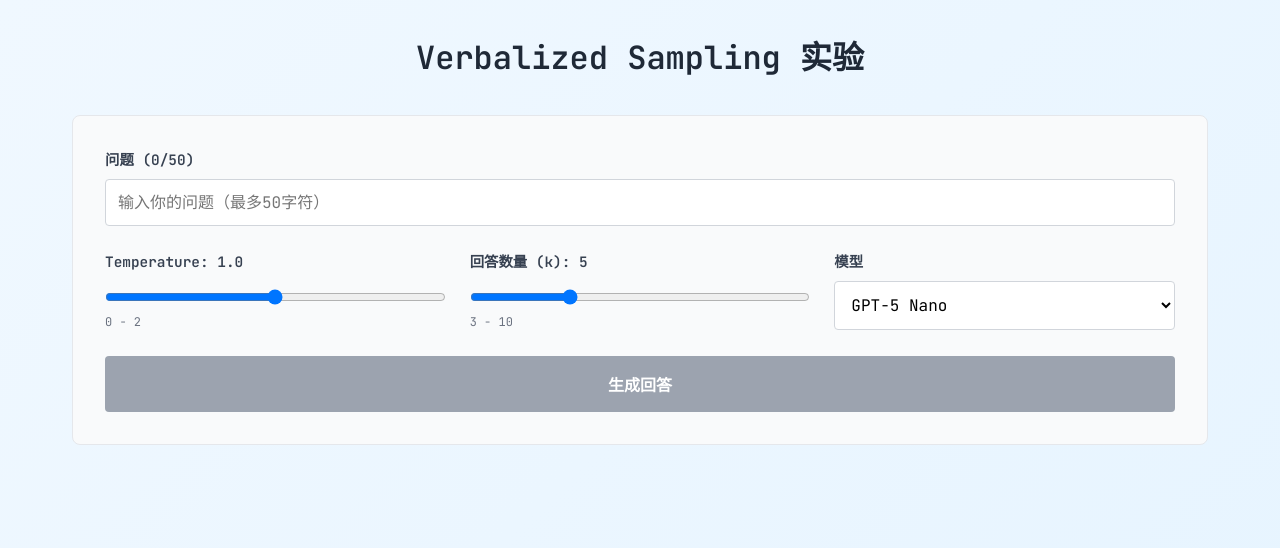
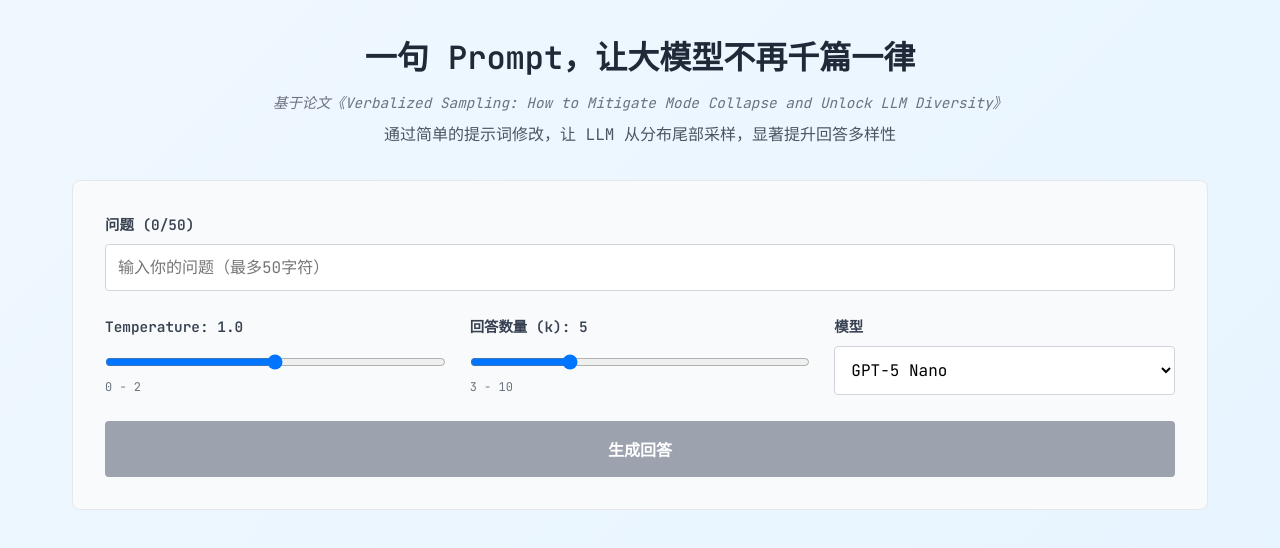
Before and after one commit to Vanilla-Yukirin/yukirin.me, a Next.js app: page /demo/verbalized-sampling in a window 1280 px wide. Shown: the top 548 px of the page. Built offline with nearby package versions, Linux system fonts and the light colour scheme.

Commit message:
feat: 更新 Verbalized Sampling 页面，添加系统提示词并修改标题和副标题样式

```diff
--- a/app/api/verbalized-sampling/route.ts
+++ b/app/api/verbalized-sampling/route.ts
@@ -227,7 +227,7 @@ export async function POST(request: Request) {
         if (stdResponses.length < k || vsResponses.length < k) {
             return NextResponse.json(
                 {
-                    error: `LLM 返回的答案数量不足${k}个，请尝试降低 Temperature 值后重试`,
+                    error: `LLM 返回的答案数量不足${k}个，请尝试降低 Temperature 值或切换模型后重试`,
                     stdCount: stdResponses.length,
                     vsCount: vsResponses.length,
                     stdResponses,
@@ -332,6 +332,10 @@ export async function POST(request: Request) {
             vsResponses: vsResponsesSliced,    // 只返回用于计算的前k个
             rawStdText: stdText,               // 标准方法的原始响应
             rawVsText: vsText,                 // VS方法的原始响应
+            prompts: {
+                stdSystemPrompt: stdSystemPrompt,  // 标准方法的完整系统提示词
+                vsSystemPrompt: vsSystemPrompt,    // VS方法的完整系统提示词
+            },
             distances: {
                 stdIntra: stdIntraDistance,      //标准方法的内部距离
                 vsIntra: vsIntraDistance,        //VS的内部距离
--- a/app/demo/verbalized-sampling/page.module.css
+++ b/app/demo/verbalized-sampling/page.module.css
@@ -8,8 +8,24 @@
 .title {
   text-align: center;
   font-size: 2rem;
+  margin-bottom: 0.5rem;
+  color: #1f2937;
+}
+
+.paperTitle {
+  text-align: center;
+  font-size: 0.9rem;
+  margin-bottom: 0.5rem;
+  color: #6b7280;
+  font-style: italic;
+}
+
+.container > .subtitle {
+  text-align: center;
+  font-size: 1rem;
   margin-bottom: 2rem;
-  color: #1f2937;
+  color: #4b5563;
+  line-height: 1.6;
 }
 
 /* 输入区域 */
--- a/app/demo/verbalized-sampling/page.tsx
+++ b/app/demo/verbalized-sampling/page.tsx
@@ -11,6 +11,10 @@ interface ApiResponse {
   vsResponses: string[];
   rawStdText: string;
   rawVsText: string;
+  prompts: {
+    stdSystemPrompt: string;
+    vsSystemPrompt: string;
+  };
   distances: {
     stdIntra: number;
     vsIntra: number;
@@ -80,8 +84,13 @@ export default function VerbalizedSamplingPage() {
 
   return (
     <div className={styles.container}>
-      <h1 className={styles.title}>Verbalized Sampling 实验</h1>
-
+      <h1 className={styles.title}>一句 Prompt，让大模型不再千篇一律</h1>
+      <p className={styles.paperTitle}>
+        基于论文《Verbalized Sampling: How to Mitigate Mode Collapse and Unlock LLM Diversity》
+      </p>
+      <p className={styles.subtitle}>
+        通过简单的提示词修改，让 LLM 从分布尾部采样，显著提升回答多样性
+      </p>
       {/* 输入区域 */}
       <section className={styles.inputSection}>
         <div className={styles.inputGroup}>
@@ -173,15 +182,13 @@ export default function VerbalizedSamplingPage() {
             <div className={styles.gridItem}>
               <h3 className={styles.subtitle}>标准方法</h3>
               <pre className={styles.code}>
-                你是一个乐于助人的助手。对于每一个提问，请生成一组共五个可能的回答...
-                请从 [完整分布] 中进行随机采样。
+                {result.prompts.stdSystemPrompt}
               </pre>
             </div>
             <div className={styles.gridItem}>
               <h3 className={styles.subtitle}>Verbalized Sampling</h3>
               <pre className={styles.code}>
-                你是一个乐于助人的助手。对于每一个提问，请生成一组共五个可能的回答...
-                请从 [分布的尾部，即每个回答的概率需小于 0.10] 中进行随机采样。
+                {result.prompts.vsSystemPrompt}
               </pre>
             </div>
           </div>
```
